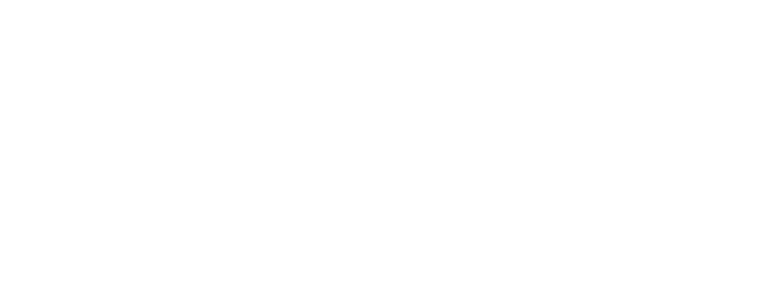
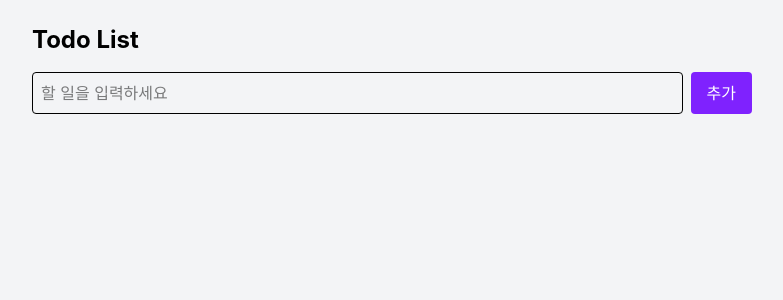
Before and after one commit to dohee-jin/todo-react-app, a React (Vite) app: page / in a window 1280 px wide. Shown: the top 300 px of the page, without its empty margins (248-1031 px from the left). Built offline with nearby package versions, Linux system fonts and the light colour scheme; the HTML template or start-up script is replaced by a standard one.

Commit message:
fix: 전체적인 에러수정(w클로드)

```diff
--- a/src/components/TodoItem.jsx
+++ b/src/components/TodoItem.jsx
@@ -1,9 +1,10 @@
 import React from "react";
-import useTodoStore from "../store/TodoStore.js";
+import { MdDelete } from "react-icons/md";
+import { useTodoStore } from "../store/TodoStore.js";
 
 const TodoItem = ({todo}) => {
     const {toggleTodo, deleteTodo} = useTodoStore();
-    const {id, todo, done} = todo;
+    const {id, todo: text, done} = todo;
 
     return (
         <li className="flex items-center gap-3 p-3 bg-white rounded-lg border border-gray-100 hover:shadow-md transition-shadow">
@@ -12,7 +13,7 @@
                    onChange={() => toggleTodo(id)}
             />
             <span className={done ? "text-gray-400 line-through" : "text-gray-800"}>
-                {todo}
+                {text}
             </span>
             <button type="button" onClick={() => deleteTodo(id)} className="ml-auto text-red-500">
                 <MdDelete />
--- /dev/null
+++ b/src/index.css
@@ -0,0 +1 @@
+@import "tailwindcss";
--- a/src/layouts/RootLayout.jsx
+++ b/src/layouts/RootLayout.jsx
@@ -10,3 +10,5 @@
         </div>
     )
 }
+
+export default RootLayout;
--- a/src/pages/TodoPage.jsx
+++ b/src/pages/TodoPage.jsx
@@ -1,12 +1,40 @@
-import React from "react";
-import TodoItem from "../components/TodoItem.jsx"
+import { useState } from "react";
+import { useTodoStore } from "../store/TodoStore.js";
+import TodoItem from "../components/TodoItem.jsx";
 
 const TodoPage = () => {
-    <ul className="space-y-2">
-        {todos.map((todo) => (
-            <TodoItem key={todo.id} todo={todo} />
-        ))}
-    </ul>
+    const [input, setInput] = useState("");
+    const todos = useTodoStore((state) => state.todos);
+    const addTodo = useTodoStore((state) => state.addTodo);
+
+    const handleAdd = () => {
+        if (!input.trim()) return;
+        addTodo(input.trim());
+        setInput("");
+    };
+
+    return (
+        <div>
+            <h1 className="text-2xl font-bold mb-4">Todo List</h1>
+            <div className="flex gap-2 mb-4">
+                <input
+                    value={input}
+                    onChange={(e) => setInput(e.target.value)}
+                    onKeyDown={(e) => e.key === "Enter" && handleAdd()}
+                    className="flex-1 p-2 border rounded"
+                    placeholder="할 일을 입력하세요"
+                />
+                <button onClick={handleAdd} className="px-4 bg-violet-600 text-white rounded">
+                    추가
+                </button>
+            </div>
+            <ul className="space-y-2">
+                {todos.map((todo) => (
+                    <TodoItem key={todo.id} todo={todo} />
+                ))}
+            </ul>
+        </div>
+    )
 }
 
 export default TodoPage;
--- a/src/routes/router-config.jsx
+++ b/src/routes/router-config.jsx
@@ -1,8 +1,8 @@
 import TodoPage from "../pages/TodoPage.jsx";
-import {createBrowerRouter} from "react-router-dom";
+import {createBrowserRouter} from "react-router-dom";
 import RootLayout from "../layouts/RootLayout.jsx";
 
-export const router = createBrowerRouter ([
+export const router = createBrowserRouter ([
     {
         path: '/',
         element: <RootLayout />,
--- a/src/store/TodoStore.js
+++ b/src/store/TodoStore.js
@@ -18,9 +18,9 @@
     })),
 
     toggleTodo: (id) => set((state) => ({
-        todos: state.todos.map((t) => {
-            t.id === id ? !state.t.done : todo
-        })
+        todos: state.todos.map((t) =>
+            t.id === id ? { ...t, done: !t.done } : t
+        )
     })),
 
     deleteTodo: (id) => set((state) => ({
```
Also changed, not shown: src/App.jsx (+8 -3 lines).
